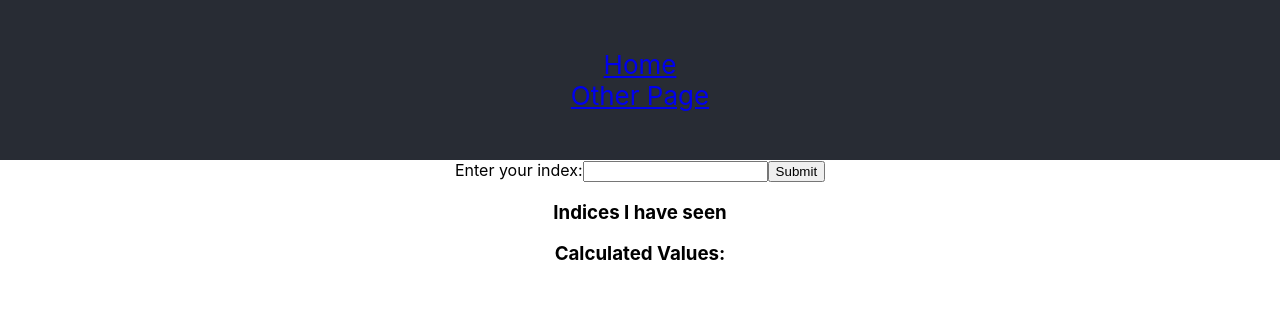
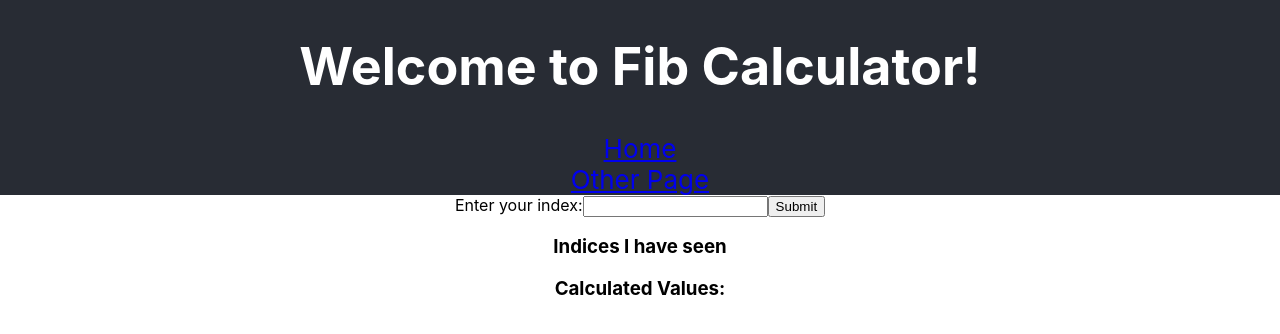
Before and after one commit to m-aponte/learn-multi-docker, a React (Create React App) app in the folder client/: page / in a window 1280 px wide. Shown: the top 334 px of the page. Built offline with nearby package versions, Linux system fonts and the light colour scheme; no server answers.

Commit message:
Change app homepage title to Welcome to Fib Calculator

```diff
--- a/client/src/App.js
+++ b/client/src/App.js
@@ -9,6 +9,7 @@ function App() {
     <Router>
       <div className="App">
         <header className="App-header">
+          <h1>Welcome to Fib Calculator!</h1>
           <Link to="/">Home</Link>
           <Link to="/otherpage">Other Page</Link>
         </header>
```
